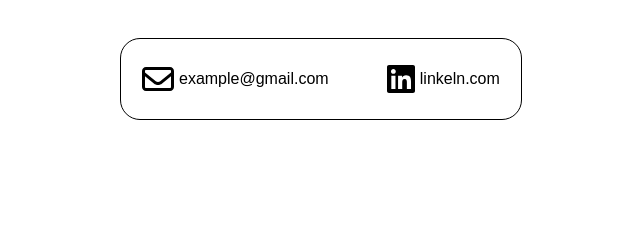
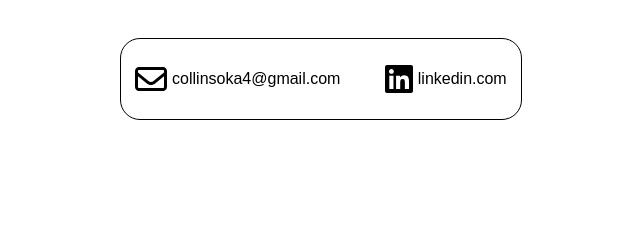
Before and after one commit to D-future0/Profolio, a plain HTML site: page index.html in a window 1280 px wide. Shown: the part 3572-3797 px from the top of the page, 319-959 px from the left. Drawn offline with Linux system fonts and the light colour scheme; files whose address does not match are found by name.

Commit message:
update link

```diff
--- a/index.html
+++ b/index.html
@@ -199,11 +199,11 @@
             <div class="contact-container">
                 <div class="contact-info">
                     <img src="./envelope-regular.svg" class="social-media-icon">
-                    <p><a href="mailto:#">example@gmail.com</a></p>
+                    <p><a href="mailto:bcrea360@gmail.com">collinsoka4@gmail.com</a></p>
                 </div>
                 <div class="contact-info">
                     <img src="./linkedin.svg" class="social-media-icon">
-                    <p><a href="mailto:#">linkeln.com</a></p>
+                    <p><a href="https://www.linkedin.com/in/collins-okafor-322787263">linkedin.com</a></p>
                 </div>
             </div>
         </section>
```
